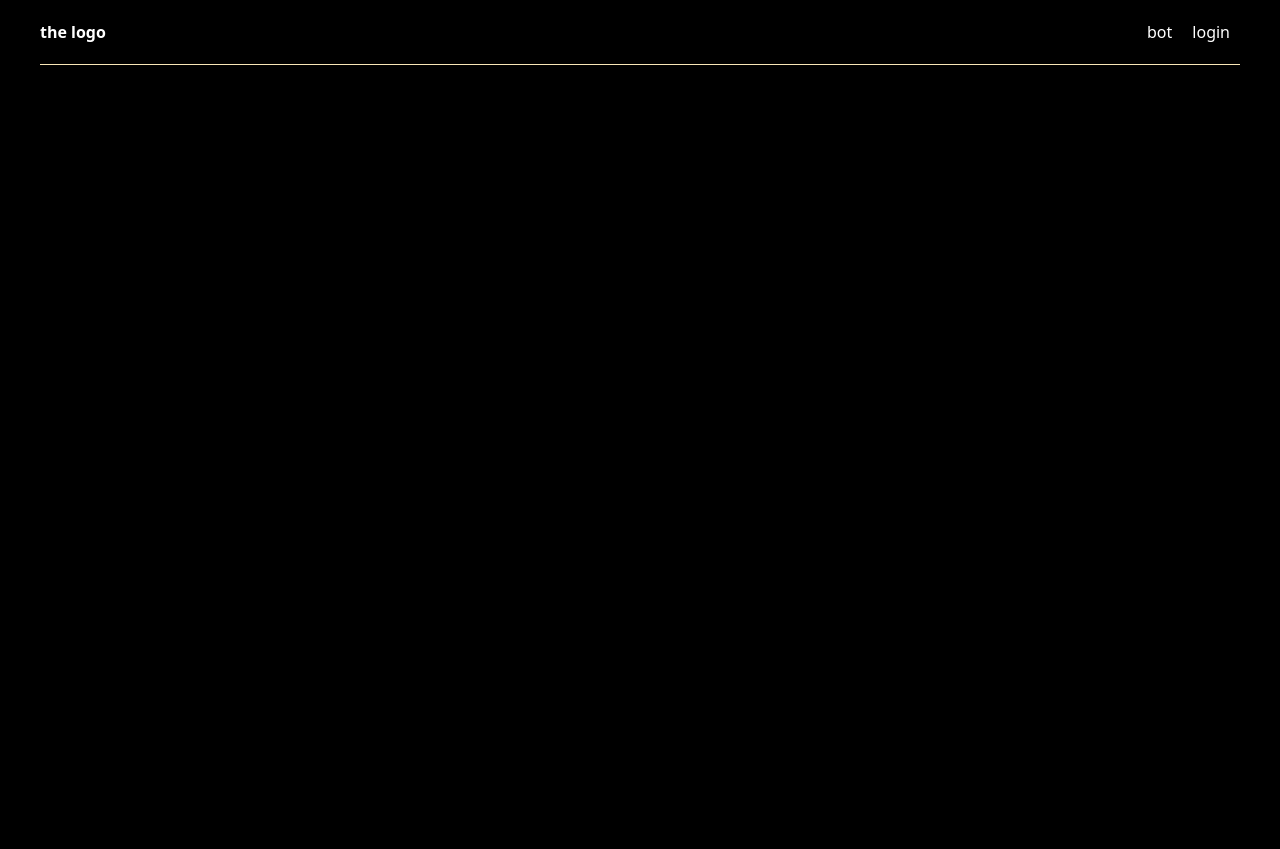
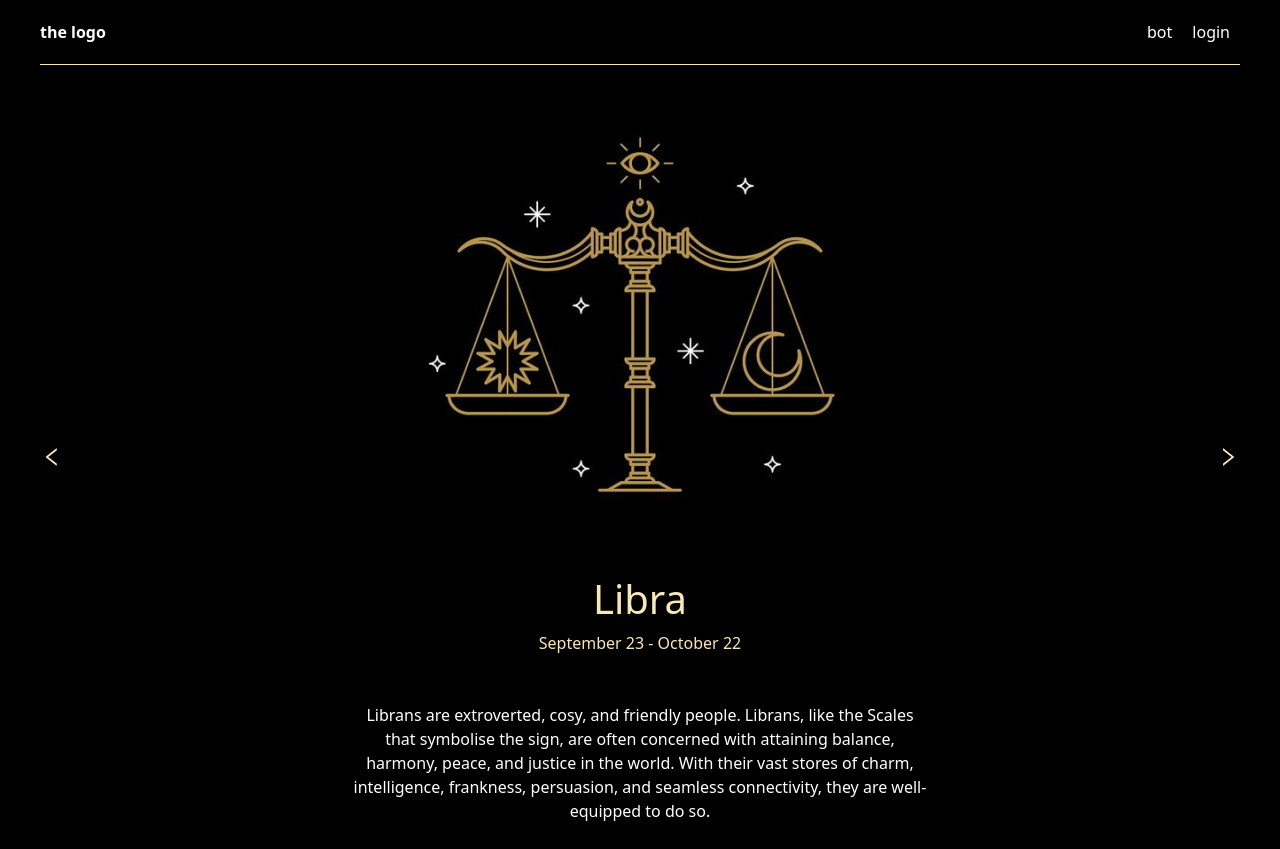
Before and after one commit to Dylan-HYF/zodiascope, a React (Create React App) app: page /preview in a window 1280 px wide. Before the commit this address had no page. Before the commit the page ends 800 px from the top, so only its background shows below. Built offline with nearby package versions, Linux system fonts and the light colour scheme.

Commit message:
zodiac preview page skeleton finished

```diff
--- a/package.json
+++ b/package.json
@@ -9,6 +9,7 @@
     "bootstrap": "^5.1.3",
     "react": "^17.0.2",
     "react-dom": "^17.0.2",
+    "react-icons": "^4.3.1",
     "react-router-dom": "^6.2.2",
     "react-scripts": "5.0.0",
     "sass": "^1.49.9",
--- a/src/App.js
+++ b/src/App.js
@@ -9,6 +9,7 @@ import { Header } from './routes/Header'
 import { Login } from './routes/Login'
 import { Bot } from './routes/Bot'
 import { Home } from './routes/Home'
+import { ZodiacPreview } from './routes/ZodiacPreview'
 
 function App() {
   return (
@@ -19,6 +20,7 @@ function App() {
           <Route path="/" element={<Home />} />
           <Route path="login" element={<Login />} />
           <Route path="bot" element={<Bot />} />
+          <Route path="preview" element={<ZodiacPreview />} />
         </Routes>
       </BrowserRouter>
     </div>
--- a/src/App.scss
+++ b/src/App.scss
@@ -18,5 +18,25 @@ header {
 }
 main {
   text-align: center;
-
 }
+.arrow {
+  font-size: 3em;
+}
+.preview {
+  display: flex;
+  justify-content: space-between;
+  padding: 10px 40px;
+  align-items: center;
+}
+.zodiac-detail {
+  color: white;
+  width: 50%;
+}
+@include media-breakpoint-down(lg) {
+  .arrow {
+    font-size: 150px;
+  }
+  .zodiac-detail {
+    width: 100%;
+  }
+}
--- a/src/routes/Home.js
+++ b/src/routes/Home.js
@@ -1,9 +1,12 @@
 import zodiac from '../assets/image 4.png'
+import { Link } from 'react-router-dom'
 
 export const Home = () => {
   return (
     <main>
-      <img src={zodiac} alt="zodiac" className="img-fluid" />
+      <Link to="preview">
+        <img src={zodiac} alt="zodiac" className="img-fluid" />
+      </Link>
       <p className="fs-2">
         Gaze upon the stars to<br />
         see your future
--- /dev/null
+++ b/src/routes/ZodiacPreview.js
@@ -0,0 +1,19 @@
+import { AiOutlineLeft, AiOutlineRight } from "react-icons/ai"
+import zodiac from '../assets/image 1.png'
+export const ZodiacPreview = () => {
+  return (
+    <main className="preview">
+      <AiOutlineLeft className="arrow" />
+      <section>
+        <img src={zodiac} alt="zodiac" className="img-fluid" />
+        <h1>Libra</h1>
+        <p>September 23 - October 22</p>
+        <p className="mt-5 mx-auto zodiac-detail">
+          Librans are extroverted, cosy, and friendly people. Librans, like the Scales that symbolise the sign, are often concerned with attaining balance, harmony, peace, and justice in the world. With their vast stores of charm, intelligence, frankness, persuasion, and seamless connectivity, they are well-equipped to do so.
+        </p>
+      </section>
+      <AiOutlineRight className="arrow" />
+
+    </main>
+  )
+}
```
Also changed, not shown: src/assets/image 1.png (added), 1 other file (tests, documents, lock files or other folders).
